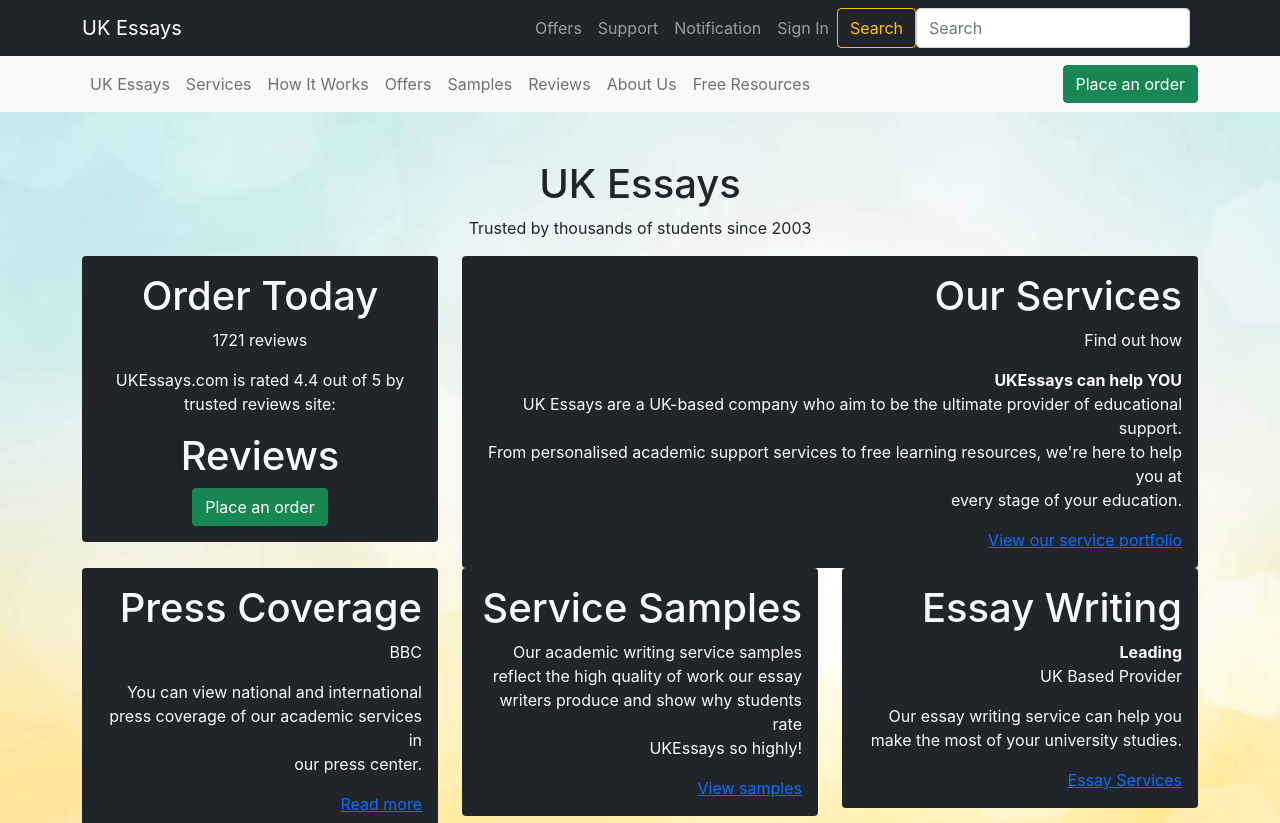
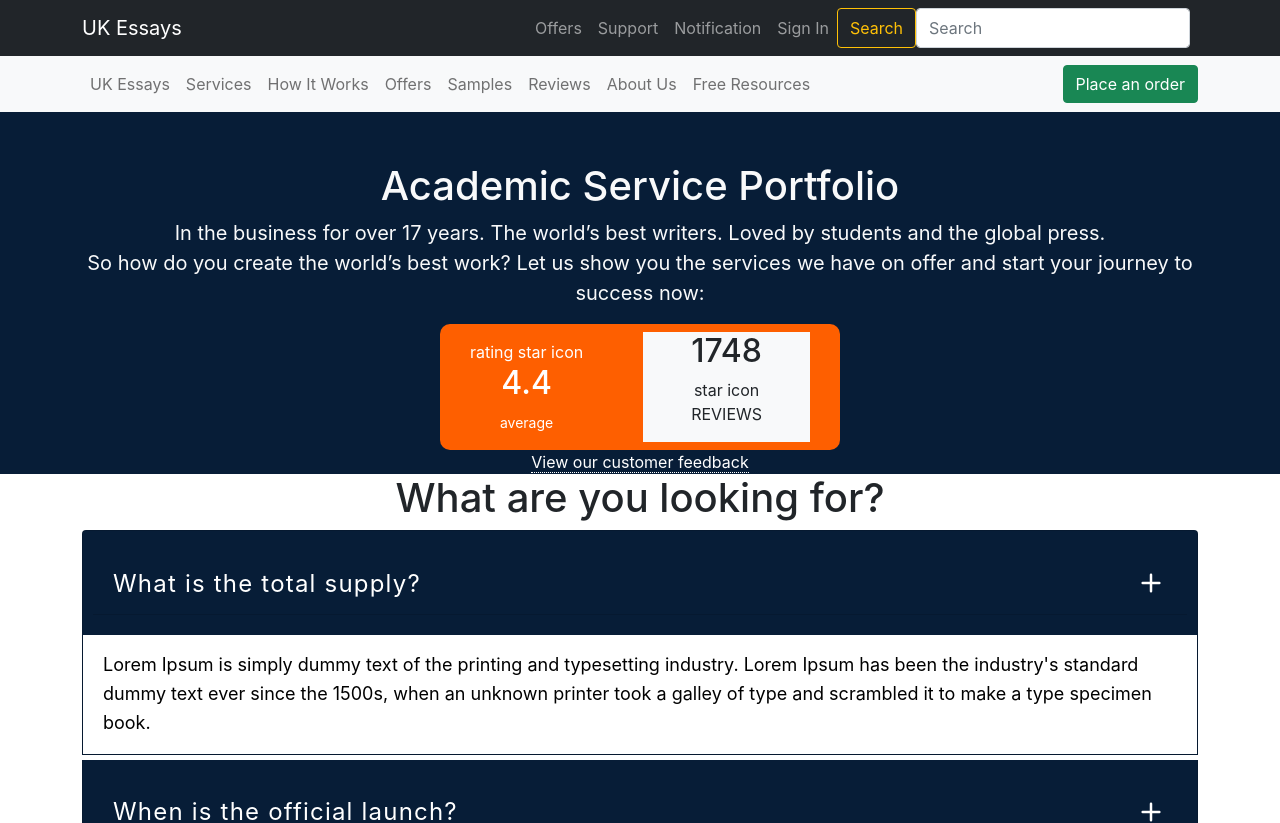
Before and after one commit to ahhridoy/uk-essays, a React (Create React App) app: page /services in a window 1280 px wide. Shown: the top 823 px of the page. Built offline with nearby package versions, Linux system fonts and the light colour scheme.

Commit message:
accordion added

```diff
--- a/package.json
+++ b/package.json
@@ -11,6 +11,7 @@
     "react": "^18.0.0",
     "react-bootstrap": "^2.3.0",
     "react-dom": "^18.0.0",
+    "react-router-dom": "^6.3.0",
     "react-scripts": "5.0.1",
     "web-vitals": "^2.1.4"
   },
--- a/public/index.html
+++ b/public/index.html
@@ -19,7 +19,6 @@
       integrity="sha384-1BmE4kWBq78iYhFldvKuhfTAU6auU8tT94WrHftjDbrCEXSU1oBoqyl2QvZ6jIW3"
       crossorigin="anonymous"
     />
-
     <title>React App</title>
   </head>
   <body>
--- a/src/App.js
+++ b/src/App.js
@@ -1,10 +1,20 @@
+import { BrowserRouter, Route, Routes } from "react-router-dom";
 import "./App.css";
-import LandingPage from "./pages/LandingPage";
-
+import Footer from "./components/Footer/Footer";
+import Header from "./components/Header/Header";
+import LandingPage from "./pages/LandingPage/LandingPage";
+import Services from "./pages/Services/Services";
 function App() {
   return (
     <div className="App">
-      <LandingPage />
+      <BrowserRouter>
+        <Header />
+        <Routes>
+          <Route path="/" element={<LandingPage />} />
+          <Route path="/services" element={<Services />} />
+        </Routes>
+        <Footer />
+      </BrowserRouter>
     </div>
   );
 }
--- /dev/null
+++ b/src/components/FaqComponent.js
@@ -0,0 +1,52 @@
+// import "bootstrap/dist/css/bootstrap.min.css";
+import { Accordion } from "react-bootstrap";
+
+import React from "react";
+
+const FaqComponent = () => {
+  return (
+    <Accordion
+      defaultActiveKey="0"
+      className="custom-accordion"
+      data-aos="fade-up"
+    >
+      <Accordion.Item eventKey="0" className="custom-accordion-item">
+        <Accordion.Header className="custom-accordion-header">
+          What is the total supply?
+        </Accordion.Header>
+        <Accordion.Body className="custom-accordion-body">
+          Lorem Ipsum is simply dummy text of the printing and typesetting
+          industry. Lorem Ipsum has been the industry's standard dummy text ever
+          since the 1500s, when an unknown printer took a galley of type and
+          scrambled it to make a type specimen book.
+        </Accordion.Body>
+      </Accordion.Item>
+
+      <Accordion.Item eventKey="1" className="custom-accordion-item">
+        <Accordion.Header className="custom-accordion-header">
+          When is the official launch?
+        </Accordion.Header>
+        <Accordion.Body className="custom-accordion-body">
+          Lorem Ipsum is simply dummy text of the printing and typesetting
+          industry. Lorem Ipsum has been the industry's standard dummy text ever
+          since the 1500s, when an unknown printer took a galley of type and
+          scrambled it to make a type specimen book.
+        </Accordion.Body>
+      </Accordion.Item>
+
+      <Accordion.Item eventKey="2" className="custom-accordion-item">
+        <Accordion.Header className="custom-accordion-header">
+          How do I get whitelisted?
+        </Accordion.Header>
+        <Accordion.Body className="custom-accordion-body">
+          Lorem Ipsum is simply dummy text of the printing and typesetting
+          industry. Lorem Ipsum has been the industry's standard dummy text ever
+          since the 1500s, when an unknown printer took a galley of type and
+          scrambled it to make a type specimen book.
+        </Accordion.Body>
+      </Accordion.Item>
+    </Accordion>
+  );
+};
+
+export default FaqComponent;
--- a/src/components/Header.js
+++ b/src/components/Header/Header.js
@@ -7,6 +7,7 @@
   Nav,
   Navbar,
 } from "react-bootstrap";
+import { Link } from "react-router-dom";
 
 const Header = () => {
   return (
@@ -17,10 +18,10 @@
           <Navbar.Toggle aria-controls="responsive-navbar-nav" />
           <Navbar.Collapse id="responsive-navbar-nav">
             <Nav className="ms-auto">
-              <Nav.Link href="#features">Offers</Nav.Link>
-              <Nav.Link href="#pricing">Support</Nav.Link>
-              <Nav.Link href="#pricing">Notification</Nav.Link>
-              <Nav.Link href="#pricing">Sign In</Nav.Link>
+              <Nav.Link as={Link} to="/features" eventKey="/">Offers</Nav.Link>
+              <Nav.Link as={Link} to="/pricing" eventKey="/">Support</Nav.Link>
+              <Nav.Link as={Link} to="/pricing" eventKey="/">Notification</Nav.Link>
+              <Nav.Link as={Link} to="/pricing" eventKey="/">Sign In</Nav.Link>
               <Form className="d-flex">
                 <Button variant="outline-warning">Search</Button>
                 <FormControl
@@ -39,14 +40,14 @@
           <Navbar.Toggle aria-controls="responsive-navbar-nav" />
           <Navbar.Collapse id="responsive-navbar-nav">
             <Nav className="me-auto">
-              <Nav.Link href="#home">UK Essays</Nav.Link>
-              <Nav.Link href="#features">Services</Nav.Link>
-              <Nav.Link href="#pricing">How It Works</Nav.Link>
-              <Nav.Link href="#pricing">Offers</Nav.Link>
-              <Nav.Link href="#pricing">Samples</Nav.Link>
-              <Nav.Link href="#pricing">Reviews</Nav.Link>
-              <Nav.Link href="#pricing">About Us</Nav.Link>
-              <Nav.Link href="#pricing">Free Resources</Nav.Link>
+              <Nav.Link as={Link} to="/home"     eventKey="/home">    UK Essays</Nav.Link>
+              <Nav.Link as={Link} to="/services" eventKey="/services">Services</Nav.Link>
+              <Nav.Link as={Link} to="/pricing"  eventKey="/home"> How It Works</Nav.Link>
+              <Nav.Link as={Link} to="/pricing"  eventKey="/home">Offers</Nav.Link>
+              <Nav.Link as={Link} to="/pricing"  eventKey="/home">Samples</Nav.Link>
+              <Nav.Link as={Link} to="/pricing"  eventKey="/home">Reviews</Nav.Link>
+              <Nav.Link as={Link} to="/pricing"  eventKey="/home">About Us</Nav.Link>
+              <Nav.Link as={Link} to="/pricing"  eventKey="/home">Free Resources</Nav.Link>
             </Nav>
             <Nav className="ms-auto">
             <Button variant="success">Place an order</Button>
--- a/src/pages/LandingPage.js
+++ b/src/pages/LandingPage/LandingPage.js
@@ -1,16 +1,10 @@
 import React from "react";
 import { Button, Col, Container, Row } from "react-bootstrap";
-import Footer from "../components/Footer";
-import Header from "../components/Header";
-import "../styles/pages/_landing.scss";
+import "../../styles/pages/_landing.scss";
 
 const LandingPage = () => {
   return (
     <main>
-      <section>
-        <Header />
-      </section>
-
       {/* hero */}
       <section id="hero">
         <Container className="py-5">
@@ -330,10 +324,6 @@
           </Row>
         </Container>
       </section>
-
-      <section>
-        <Footer />
-      </section>
     </main>
   );
 };
--- /dev/null
+++ b/src/pages/Services/Services.js
@@ -0,0 +1,51 @@
+import React from "react";
+import {  Container } from "react-bootstrap";
+import FaqComponent from "../../components/FaqComponent";
+import "../../styles/pages/_services.scss";
+
+const Services = () => {
+
+  return (
+    <main>
+      <section id="portfolio">
+        <Container>
+          <div>
+            <h1 className="heading text-light">Academic Service Portfolio</h1>
+            <p className="sub-text text-light">
+              In the business for over 17 years. The world’s best writers. Loved
+              by students and the global press. <br />
+              So how do you create the world’s best work? Let us show you the
+              services we have on offer and start your journey to success now:
+            </p>
+          </div>
+          <a href="#" className="rate-review">
+            <div>
+              rating star icon
+              <h2>4.4</h2>
+              <small>average</small>
+            </div>
+            <div className="bg-light text-dark px-5 my-2">
+              <h2>1748</h2>
+              star icon<p>REVIEWS</p>
+            </div>
+          </a>
+          <a href="#" className="dotted-link">
+            View our customer feedback
+          </a>
+        </Container>
+      </section>
+      <section id="looking-for">
+        <Container>
+          <div>
+            <h1>What are you looking for?</h1>
+          </div>
+          <div>
+             <FaqComponent />
+          </div>
+        </Container>
+      </section>
+    </main>
+  );
+};
+
+export default Services;
--- /dev/null
+++ b/src/styles/components/_accordion.scss
@@ -0,0 +1,166 @@
+.collapse:not(.show) {
+  display: none;
+}
+.collapsing {
+  height: 0;
+  overflow: hidden;
+  transition: height 0.35s ease;
+}
+
+@media (prefers-reduced-motion: reduce) {
+  .collapsing {
+    transition: none;
+  }
+}
+
+.collapsing.collapse-horizontal {
+  width: 0;
+  height: auto;
+  transition: width 0.35s ease;
+}
+@media (prefers-reduced-motion: reduce) {
+  .collapsing.collapse-horizontal {
+    transition: none;
+  }
+}
+
+.accordion-button {
+  position: relative;
+  display: flex;
+  align-items: center;
+  width: 100%;
+  padding: 1rem 1.25rem;
+  font-size: 1rem;
+  color: #212529;
+  text-align: left;
+  background-color: #fff;
+  border: 0;
+  border-radius: 0;
+  overflow-anchor: none;
+  transition: color 0.15s ease-in-out, background-color 0.15s ease-in-out,
+    border-color 0.15s ease-in-out, box-shadow 0.15s ease-in-out,
+    border-radius 0.15s ease;
+}
+@media (prefers-reduced-motion: reduce) {
+  .accordion-button {
+    transition: none;
+  }
+}
+.accordion-button:not(.collapsed) {
+  background-color: #e7f1ff;
+}
+.accordion-button:not(.collapsed)::after {
+  background-image: url(./carret.svg);
+  transform: rotate(-180deg);
+}
+.accordion-button::after {
+  flex-shrink: 0;
+  width: 2rem;
+  height: 2rem;
+  margin-left: auto;
+  content: "";
+  background-image: url(./carret.svg);
+  background-repeat: no-repeat;
+  background-size: 1.25rem;
+  background-position: center;
+  transition: transform 0.2s ease-in-out;
+  display: flex;
+  align-items: center;
+  justify-content: center;
+}
+@media (prefers-reduced-motion: reduce) {
+  .accordion-button::after {
+    transition: none;
+  }
+}
+.accordion-button:hover {
+  z-index: 2;
+}
+.accordion-button:focus {
+  z-index: 3;
+  outline: 0;
+}
+.accordion-header {
+  margin-bottom: 0;
+}
+.accordion-item {
+  // background-color: #fff;
+  border: 1px solid rgba(0, 0, 0, 0.125);
+}
+.accordion-item:first-of-type {
+  border-top-left-radius: 0.25rem;
+  border-top-right-radius: 0.25rem;
+}
+.accordion-item:first-of-type .accordion-button {
+  border-top-left-radius: calc(0.25rem - 1px);
+  border-top-right-radius: calc(0.25rem - 1px);
+}
+.accordion-item:not(:first-of-type) {
+  border-top: 0;
+}
+.accordion-item:last-of-type {
+  border-bottom-right-radius: 0.25rem;
+  border-bottom-left-radius: 0.25rem;
+}
+.accordion-item:last-of-type .accordion-button.collapsed {
+  border-bottom-right-radius: calc(0.25rem - 1px);
+  border-bottom-left-radius: calc(0.25rem - 1px);
+}
+.accordion-item:last-of-type .accordion-collapse {
+  border-bottom-right-radius: 0.25rem;
+  border-bottom-left-radius: 0.25rem;
+}
+.accordion-body {
+  padding: 1rem 1.25rem;
+}
+.accordion-flush .accordion-collapse {
+  border-width: 0;
+}
+.accordion-flush .accordion-item {
+  border-right: 0;
+  border-left: 0;
+  border-radius: 0;
+}
+.accordion-flush .accordion-item:first-child {
+  border-top: 0;
+}
+.accordion-flush .accordion-item:last-child {
+  border-bottom: 0;
+}
+.accordion-flush .accordion-item .accordion-button {
+  border-radius: 0;
+}
+
+.custom-accordion {
+  .custom-accordion-item {
+    background-color: #071d37;
+    margin: 0 auto;
+    margin-bottom: 5px;
+    max-width: 1300px;
+
+    .custom-accordion-header {
+      border-radius: 4px;
+      padding: 20px 10px;
+      position: relative;
+      button {
+        background-color: transparent;
+        font-weight: 400;
+        font-size: 24px;
+        line-height: 29px;
+        letter-spacing: 0.05em;
+        color: #fff;
+      }
+    }
+
+    .custom-accordion-body {
+      background-color: #fff;
+      font-size: clamp(16px, 3vw, 18px);
+      // padding: 0px 20px 24px 20px;
+      // width: calc(100% - 80px);
+      margin: 0 auto;
+      line-height: 1.6;
+      color: #000;
+      text-align: left;
+    }
+  }
+}
--- a/src/styles/includes/_imports.scss
+++ b/src/styles/includes/_imports.scss
@@ -3,3 +3,4 @@
 // Components
 @import "../components/navbar";
 @import "../components/footer";
+@import "../components/accordion";
--- /dev/null
+++ b/src/styles/pages/_services.scss
@@ -0,0 +1,25 @@
+@import "../includes/imports";
+
+#portfolio {
+   background-color: #071d37;
+   padding-top: 50px;
+   .sub-text {
+      font-size: 1.25rem;
+   }
+   .rate-review {
+      background-color: #fe5f00;
+      color: white;
+      text-decoration: none;
+      max-width: 400px;
+      margin: 0 auto;
+      display: flex;
+      justify-content: space-around;
+      align-items: center;
+      border-radius: 10px;
+   }
+   .dotted-link {
+      color: white;
+      text-decoration: none;
+      border-bottom: 1px dotted white;
+   }
+}
```
Also changed, not shown: src/components/Footer/Footer.js (renamed from src/components/Footer.js), src/styles/components/carret.svg (added), 1 other file (tests, documents, lock files or other folders).
